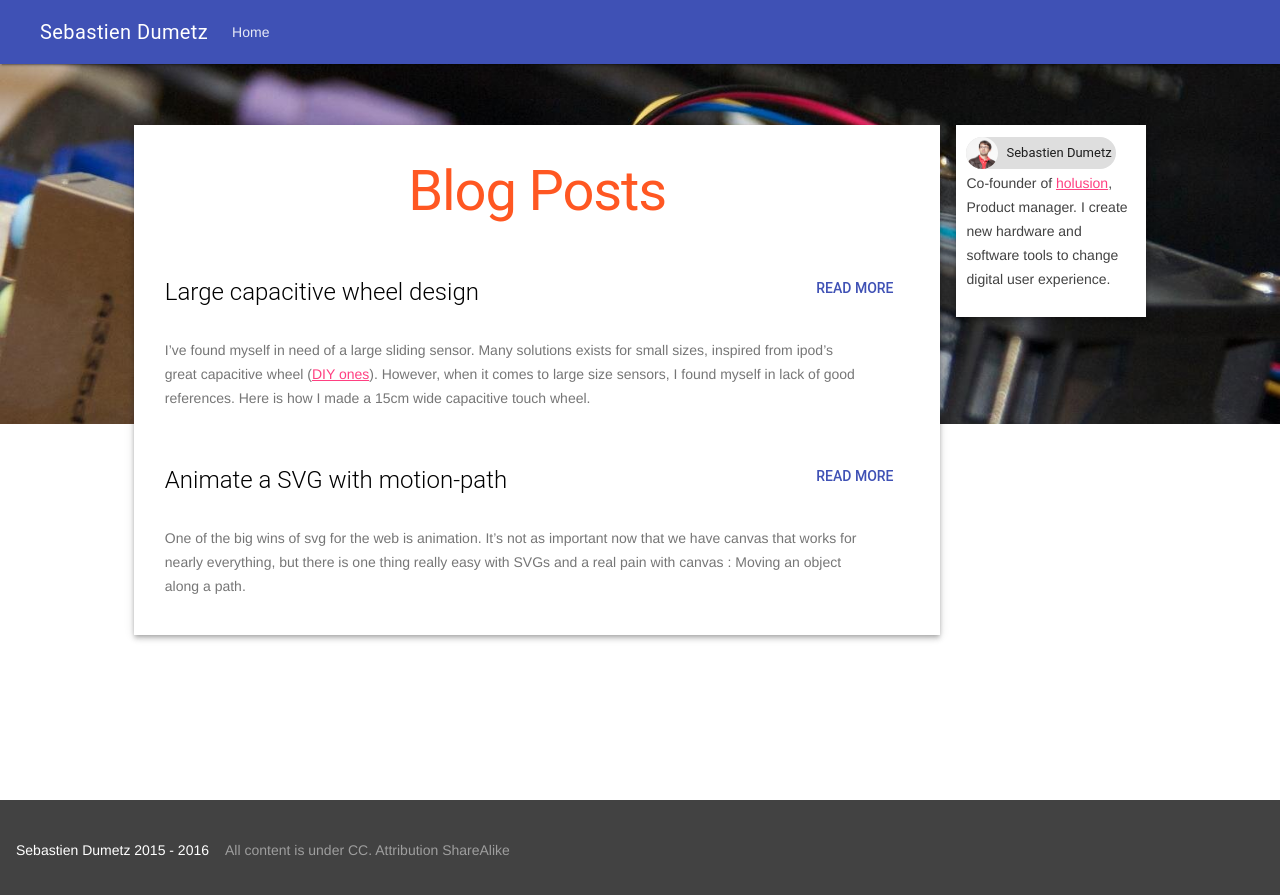
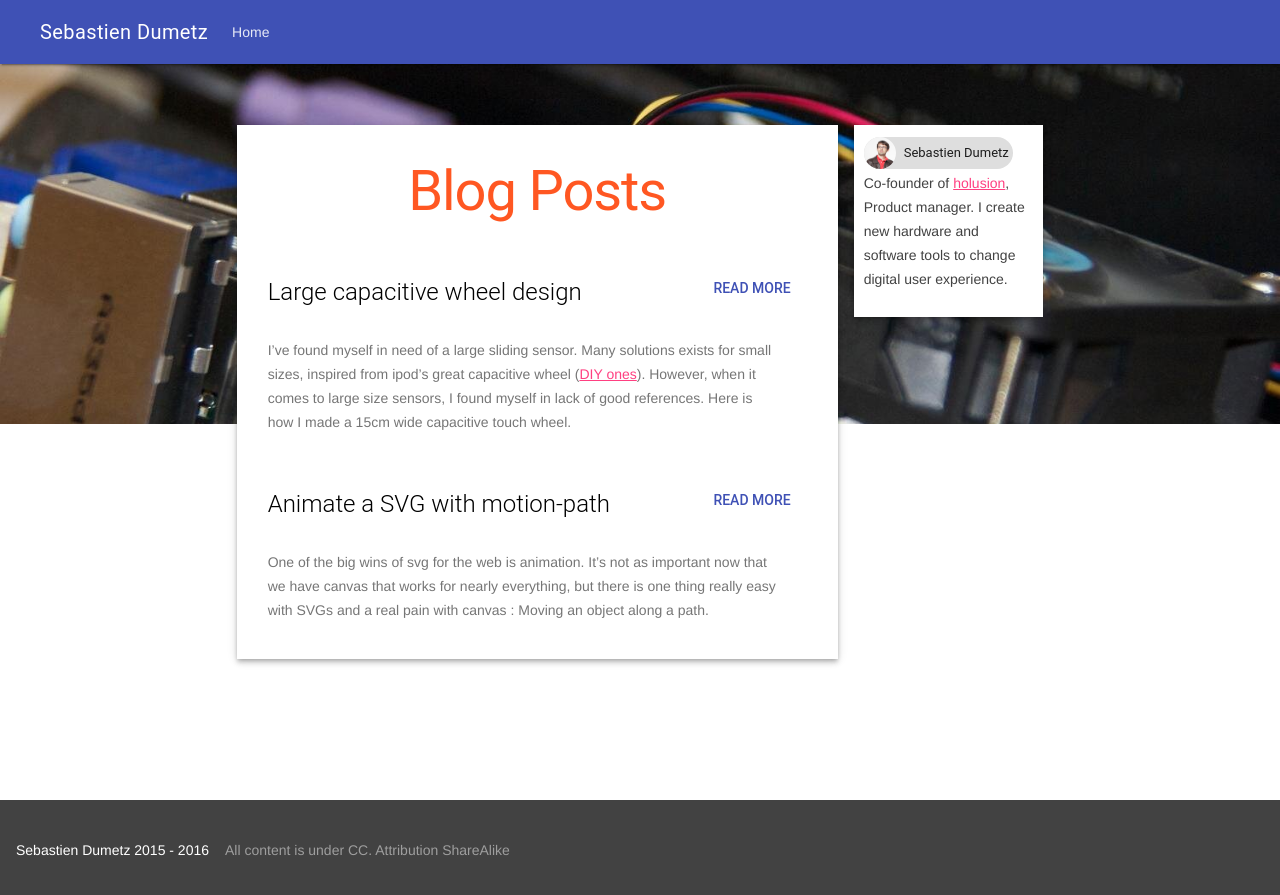
Before and after one commit to sdumetz/sdumetz.github.io, a Jekyll site: the page built from index.html, in a window 1280 px wide. Shown: the top 895 px of the page. Built offline with Jekyll 4.4.1, drawn with Linux system fonts in a browser that asks for light colours.

Commit message:
narrow down main content in layout

```diff
--- a/_layouts/front.html
+++ b/_layouts/front.html
@@ -5,7 +5,7 @@ layout: default
 </div>
 <main class="mdl-layout__content main-content">
   <div class="container mdl-grid">
-    <div id="site-content" class="mdl-color--white mdl-shadow--4dp content mdl-color-text--grey-800 mdl-cell mdl-cell--1-offset-desktop mdl-cell--8-col mdl-cell--8-col-tablet">
+    <div id="site-content" class="mdl-color--white mdl-shadow--4dp content mdl-color-text--grey-800 mdl-cell mdl-cell--2-offset-desktop mdl-cell--6-col mdl-cell--8-col-tablet">
       <h1 style="text-align:center">{{page.title}}</h1>
       {{content}}
     </div>
```
